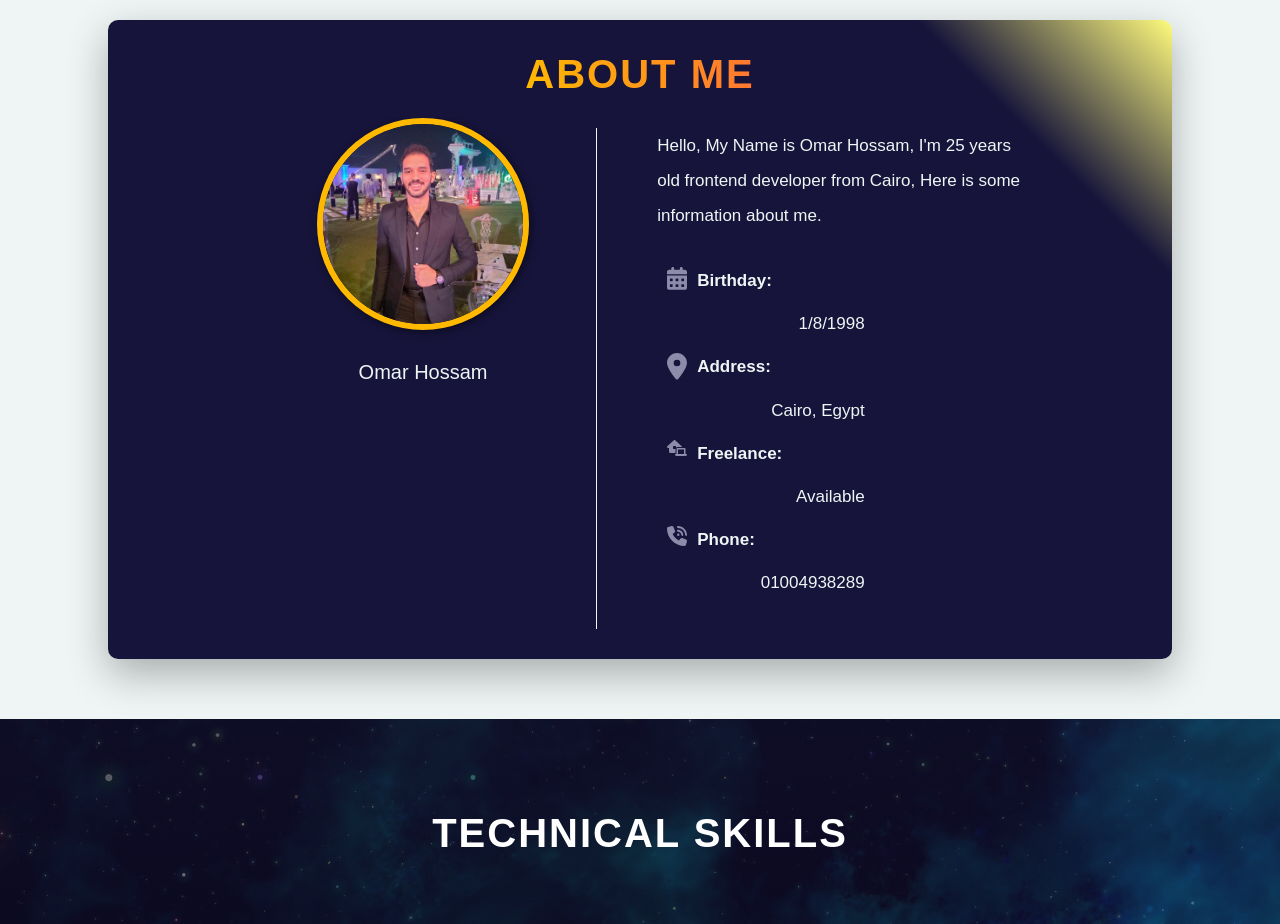
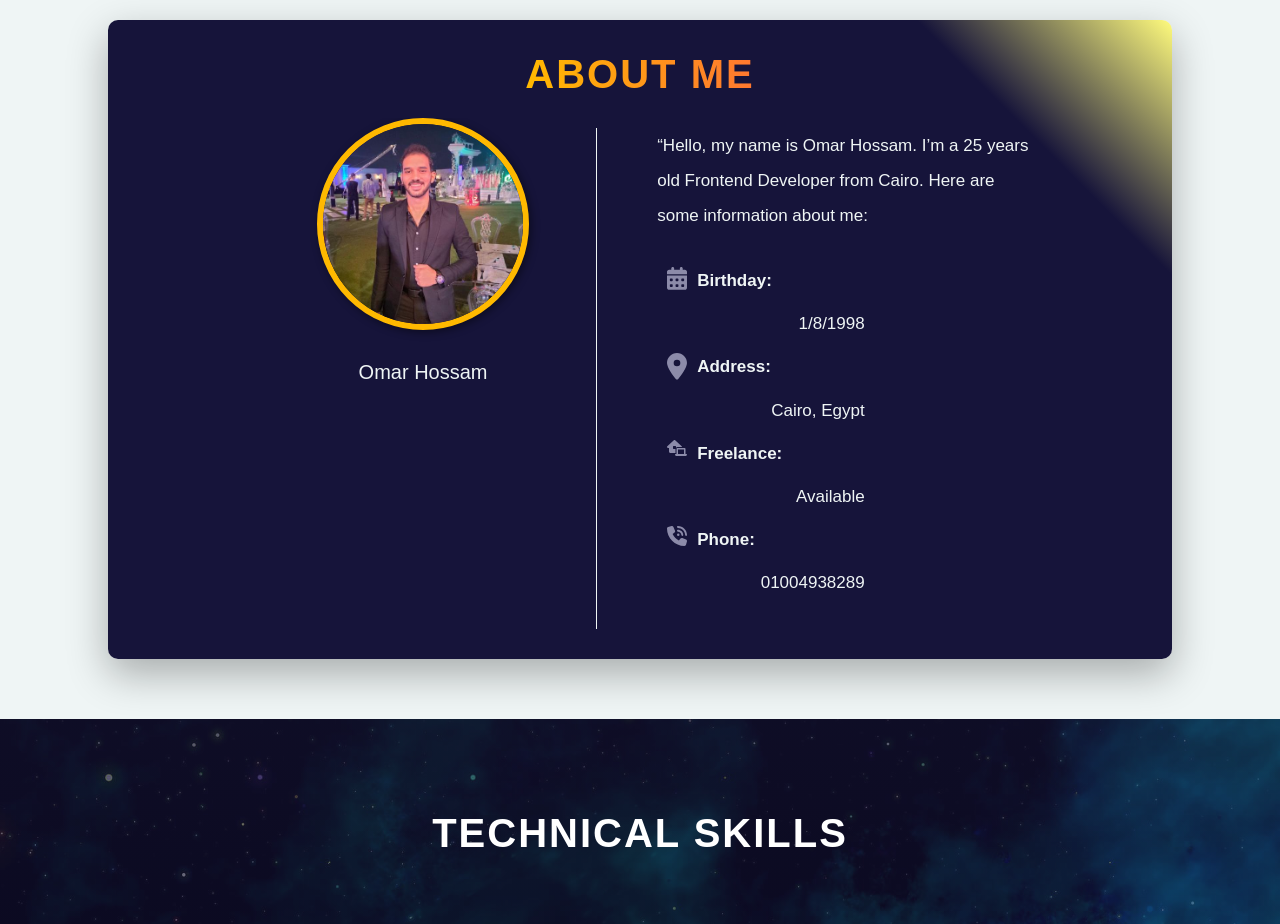
Before and after one commit to omarhossam110/My-Portfolio., a React (Create React App) app: page / in a window 1280 px wide. Shown: the part 840-1764 px from the top of the page. Built offline with nearby package versions, Linux system fonts and the light colour scheme.

Commit message:
Update About

```diff
--- a/src/components/About.js
+++ b/src/components/About.js
@@ -39,8 +39,7 @@ const About = () => {
             <div className={`about__info col-md-5 col-sm-12 p-0`}>
               <div className={`about__info-padding`}>
                 <p className={`about__paragraph`}>
-                  Hello, My Name is Omar Hossam, I'm 25 years old frontend
-                  developer from Cairo, Here is some information about me.
+                “Hello, my name is Omar Hossam. I’m a 25 years old Frontend Developer from Cairo. Here are some information about me:
                 </p>
 
                 <div className={`about__content`}>
```
